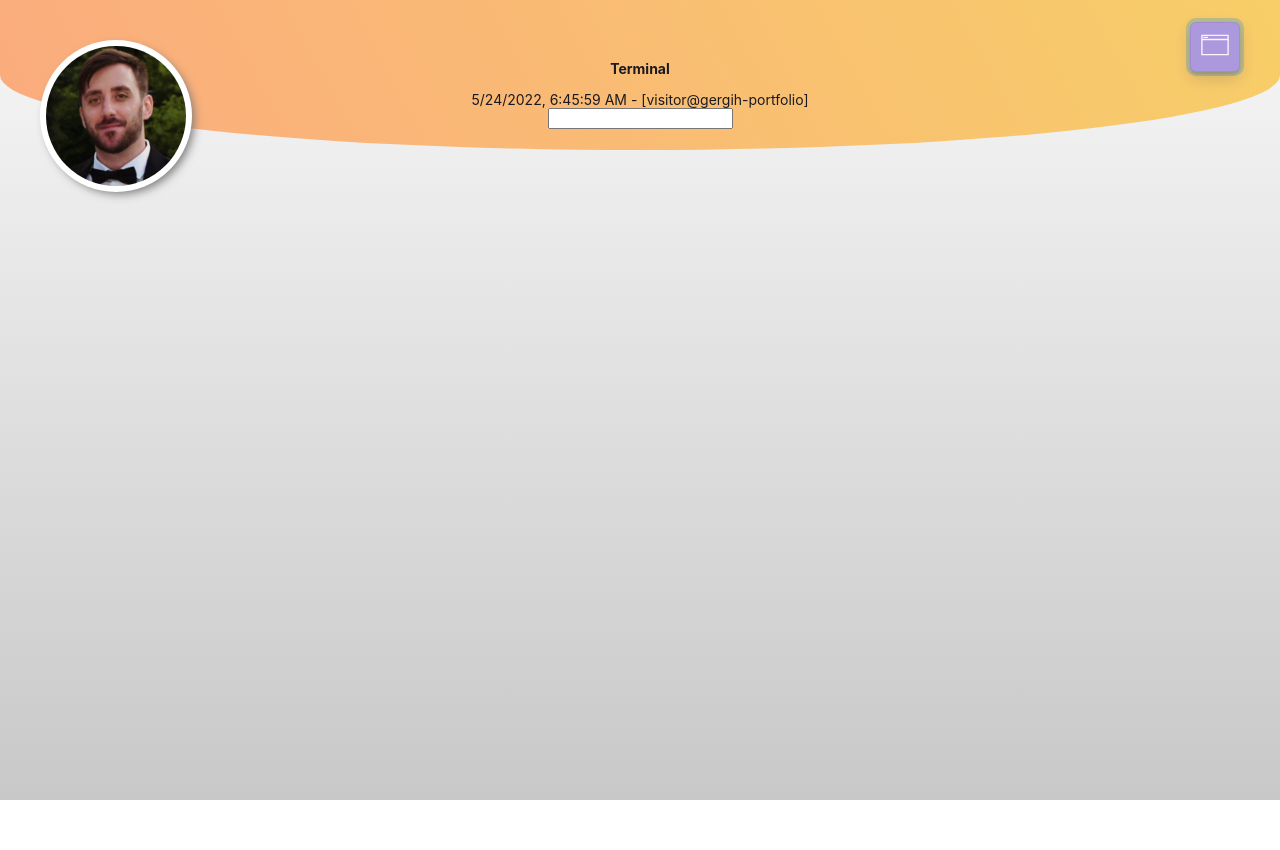
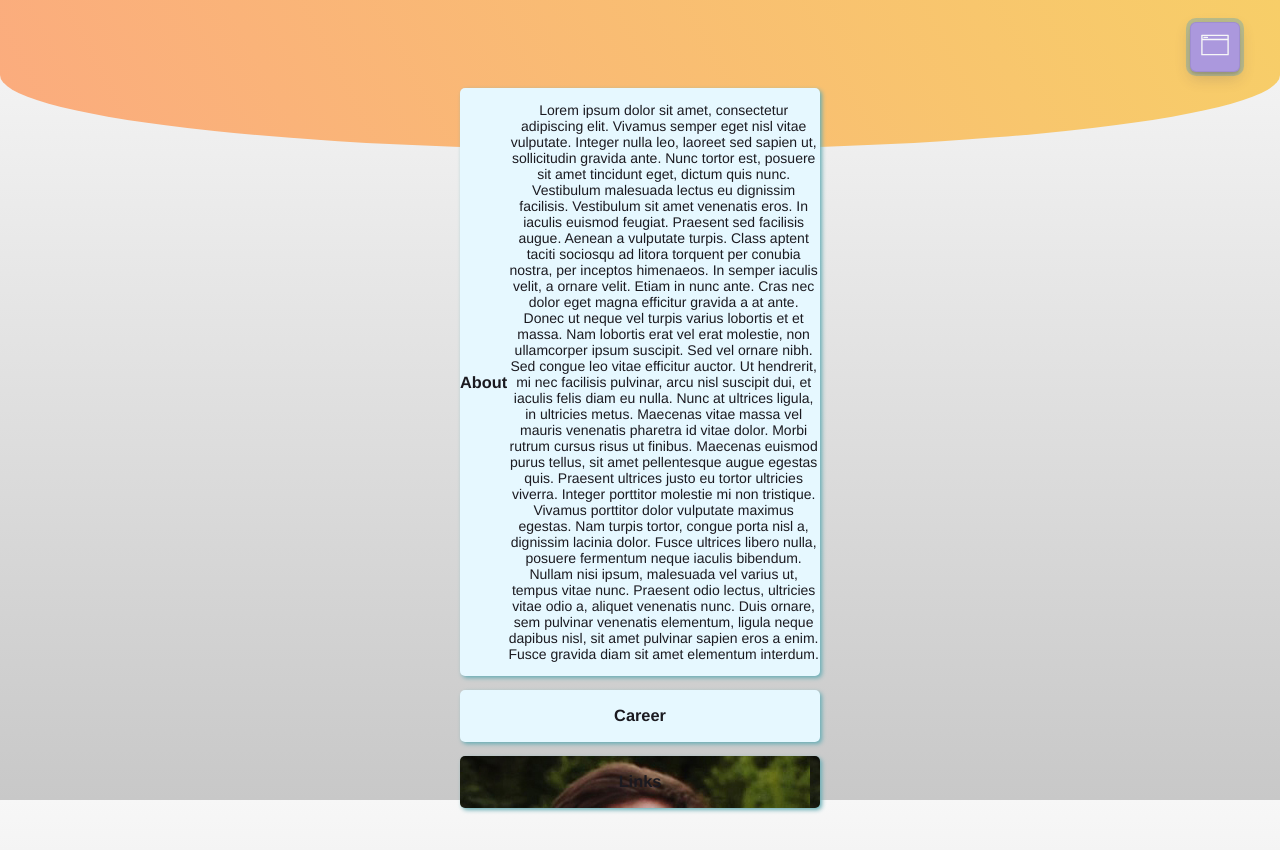
Before and after one commit to GergiH/portfolio-terminal, a Vue app: page / in a window 1280 px wide. Both pictures are taken after a click on the button 1215 px from the left and 47 px from the top of the page. Before the commit the page ends 800 px from the top, so only its background shows below. Built offline with nearby package versions, Linux system fonts and the light colour scheme.

Commit message:
Fix props, added transitions

```diff
--- a/src/App.vue
+++ b/src/App.vue
@@ -1,7 +1,12 @@
 <template>
-  <HeaderPart />
-  <TerminalView v-if="isTerminalView" commands="commands" COMMANDNAMES="COMMANDNAMES" />
-  <GraphicalView v-if="!isTerminalView" commands="commands" COMMANDNAMES="COMMANDNAMES" />
+  <HeaderPart :is-visible="isTerminalView" />
+
+  <Transition>
+    <TerminalView v-if="isTerminalView" :commands="commands" :command-names="COMMANDNAMES" />
+  </Transition>
+  <Transition>
+    <GraphicalView v-if="!isTerminalView" :commands="commands" />
+  </Transition>
 
   <button class="layout-switcher" :onclick="toggleView" v-html="buttonIcon" />
 </template>
@@ -65,6 +70,7 @@ export default {
     return {
       buttonIcon,
       commands,
+      COMMANDNAMES,
       isTerminalView,
       toggleView
     };
@@ -87,6 +93,16 @@ html {
   text-align: center;
   color: #1b1a20;
   margin-top: 60px;
+}
+
+.v-enter-active,
+.v-leave-active {
+  transition: opacity 0.3s ease;
+}
+
+.v-enter-from,
+.v-leave-to {
+  opacity: 0;
 }
 
 .keep-spaces {
--- a/src/components/GraphicalView.vue
+++ b/src/components/GraphicalView.vue
@@ -1,29 +1,26 @@
 <template>
-  <div id="terminal-window">
-    <div class="top">
-        <div class="btns">
-            <span class="circle red"></span>
-            <span class="circle yellow"></span>
-            <span class="circle green"></span>
-        </div>
-        <div class="title">
-          <strong>Terminal</strong>
-        </div>
-    </div>
+  <div id="panels">
+    <div class='accordion'>
+      <div class='accordion__item'>
+        <h3>About</h3>
+        <p>
+          Lorem ipsum dolor sit amet, consectetur adipiscing elit. Vivamus semper eget nisl vitae vulputate. Integer nulla leo, laoreet sed sapien ut, sollicitudin gravida ante. Nunc tortor est, posuere sit amet tincidunt eget, dictum quis nunc. Vestibulum malesuada lectus eu dignissim facilisis. Vestibulum sit amet venenatis eros. In iaculis euismod feugiat. Praesent sed facilisis augue. Aenean a vulputate turpis. Class aptent taciti sociosqu ad litora torquent per conubia nostra, per inceptos himenaeos. In semper iaculis velit, a ornare velit. Etiam in nunc ante. Cras nec dolor eget magna efficitur gravida a at ante. Donec ut neque vel turpis varius lobortis et et massa. Nam lobortis erat vel erat molestie, non ullamcorper ipsum suscipit. Sed vel ornare nibh.
 
-    <div class="body">
-      <ul>
-        <li v-for="(line, index) in lines" :key="line + index" v-html="line" />
-      </ul>
-
-      <div id="prompt">{{ prompt }}</div>
-      <input id="command-line" v-model="command" @keyup.enter="handleCommand" autofocus />
+Sed congue leo vitae efficitur auctor. Ut hendrerit, mi nec facilisis pulvinar, arcu nisl suscipit dui, et iaculis felis diam eu nulla. Nunc at ultrices ligula, in ultricies metus. Maecenas vitae massa vel mauris venenatis pharetra id vitae dolor. Morbi rutrum cursus risus ut finibus. Maecenas euismod purus tellus, sit amet pellentesque augue egestas quis. Praesent ultrices justo eu tortor ultricies viverra. Integer porttitor molestie mi non tristique. Vivamus porttitor dolor vulputate maximus egestas. Nam turpis tortor, congue porta nisl a, dignissim lacinia dolor. Fusce ultrices libero nulla, posuere fermentum neque iaculis bibendum. Nullam nisi ipsum, malesuada vel varius ut, tempus vitae nunc. Praesent odio lectus, ultricies vitae odio a, aliquet venenatis nunc. Duis ornare, sem pulvinar venenatis elementum, ligula neque dapibus nisl, sit amet pulvinar sapien eros a enim. Fusce gravida diam sit amet elementum interdum.
+        </p>
+      </div>
+      <div class='accordion__item'>
+        <h3>Career</h3>
+      </div>
+      <div class='accordion__item' :style="{ backgroundImage: 'url(' + require('@/assets/portrait.jpg') + ')' }">
+        <h3>Links</h3>
+      </div>
     </div>
   </div>
 </template>
 
 <script>
-import { ref } from 'vue';
+// import { ref } from 'vue';
 
 export default {
   name: 'GraphicalView',
@@ -31,59 +28,9 @@ export default {
     commands: {},
     COMMANDNAMES: {}
   },
-  setup(props) {
-    const command = ref('');
-    const lines = ref([]);
-    const prompt = `${new Date().toLocaleString()} - [visitor@gergih-portfolio] `;
-
-    const handleCommand = () => {
-      setContent();
-
-      command.value = "";
-
-      return;
-    };
-
-    const handleInvalidCommand = () => {
-      return `'${command.value}' is an invalid command, use ${props.COMMANDNAMES.help} to get all valid commmands.`;
-    };
-
-    const setContent = () => {
-      lines.value.push(`<span class="keep-spaces">${prompt} ${command.value}</span>`);
-
-      switch (command.value) {
-        case props.COMMANDNAMES.about:
-          lines.value.push(props.commands.about);
-          break;
-        case props.COMMANDNAMES.career:
-          lines.value.push(props.commands.career);
-          break;
-        case props.COMMANDNAMES.clear:
-          lines.value = [];
-          break;
-        case props.COMMANDNAMES.help:
-          for (const description of props.commands.help)
-          {
-            lines.value.push(`<li><span class="help-command">${description[0]}</span> - ${description[1]}</li>`);
-          }
-          break;
-        case props.COMMANDNAMES.links:
-          lines.value.push(props.commands.links);
-          break;
-        case '':
-        case undefined:
-          break;
-        default:
-          lines.value.push(handleInvalidCommand(command));
-          break;
-      }
-    };
+  setup() {
 
     return {
-      command,
-      handleCommand,
-      lines,
-      prompt
     };
   }
 }
@@ -91,5 +38,47 @@ export default {
 
 <!-- Add "scoped" attribute to limit CSS to this component only -->
 <style scoped>
+#panels {
+  display: flex;
+  margin: auto;
+  width: 900px;
+}
 
+.accordion {
+  width: 40%;
+  height: 100%;
+  margin: auto;
+  padding: 2em;
+  display: flex;
+  justify-content: center;
+  flex-direction: column;
+}
+
+.accordion__item {
+  flex-basis: 10%;
+  height: 100%;
+  margin-bottom: 1em;
+  border-radius: 5px;
+  display: flex;
+  justify-content: center;
+  align-items: center;
+  font-family: helvetica;
+  background-color: #e6f8ff;
+  cursor: pointer;
+  box-shadow: 2px 2px .3em #67adb5;
+  transition:
+    flex-grow .3s linear,
+    background-color 0.1s ease-in
+}
+
+.accordion__item:hover {
+    background-color: #cde9f7;
+    flex-grow: 3;
+}
+
+.accordion__item:active {
+  box-shadow: 1px 1px .1em #67adb5;
+  background-color: #bde6fc;
+  color: white;
+}
 </style>
--- a/src/components/HeaderPart.vue
+++ b/src/components/HeaderPart.vue
@@ -1,20 +1,25 @@
 <template>
   <div class="header-background"></div>
 
-  <div class="image-container">
-    <img src="../assets/portrait.jpg" />
-  </div>
+  <Transition>
+    <div class="image-container" v-if="visible">
+      <img src="../assets/portrait.jpg" />
+    </div>
+  </Transition>
 </template>
 
 <script>
+import { toRef } from '@vue/reactivity';
 export default {
   name: 'HeaderPart',
   props: {
-    msg: String
+    isVisible: Boolean
   },
-  setup() {
+  setup(props) {
+    const visible = toRef(props, 'isVisible');
 
     return {
+      visible
     };
   }
 }
--- a/src/components/TerminalView.vue
+++ b/src/components/TerminalView.vue
@@ -33,7 +33,7 @@ export default {
   name: 'TerminalView',
   props: {
     commands: {},
-    COMMANDNAMES: {}
+    commandNames: {}
   },
   setup(props) {
     const command = ref('');
@@ -61,30 +61,30 @@ export default {
     };
 
     const handleInvalidCommand = () => {
-      return `'${command.value}' is an invalid command, use ${props.COMMANDNAMES.help} to get all valid commmands.`;
+      return `'${command.value}' is an invalid command, use ${props.commandNames.help} to get all valid commmands.`;
     };
 
     const setContent = () => {
       lines.value.push(`<span class="keep-spaces">${getPrompt()}</span><span>${command.value}</span>`);
 
       switch (command.value) {
-        case props.COMMANDNAMES.about:
+        case props.commandNames.about:
           lines.value.push(props.commands.about);
           break;
-        case props.COMMANDNAMES.career:
+        case props.commandNames.career:
           lines.value.push(props.commands.career);
           break;
-        case props.COMMANDNAMES.clear:
+        case props.commandNames.clear:
           lines.value = [];
           // setInitialLines();
           break;
-        case props.COMMANDNAMES.help:
+        case props.commandNames.help:
           for (const description of props.commands.help)
           {
             lines.value.push(`<li><span class="help-command">${description[0]}</span> - ${description[1]}</li>`);
           }
           break;
-        case props.COMMANDNAMES.links:
+        case props.commandNames.links:
           lines.value.push(props.commands.links);
           break;
         case '':
```
